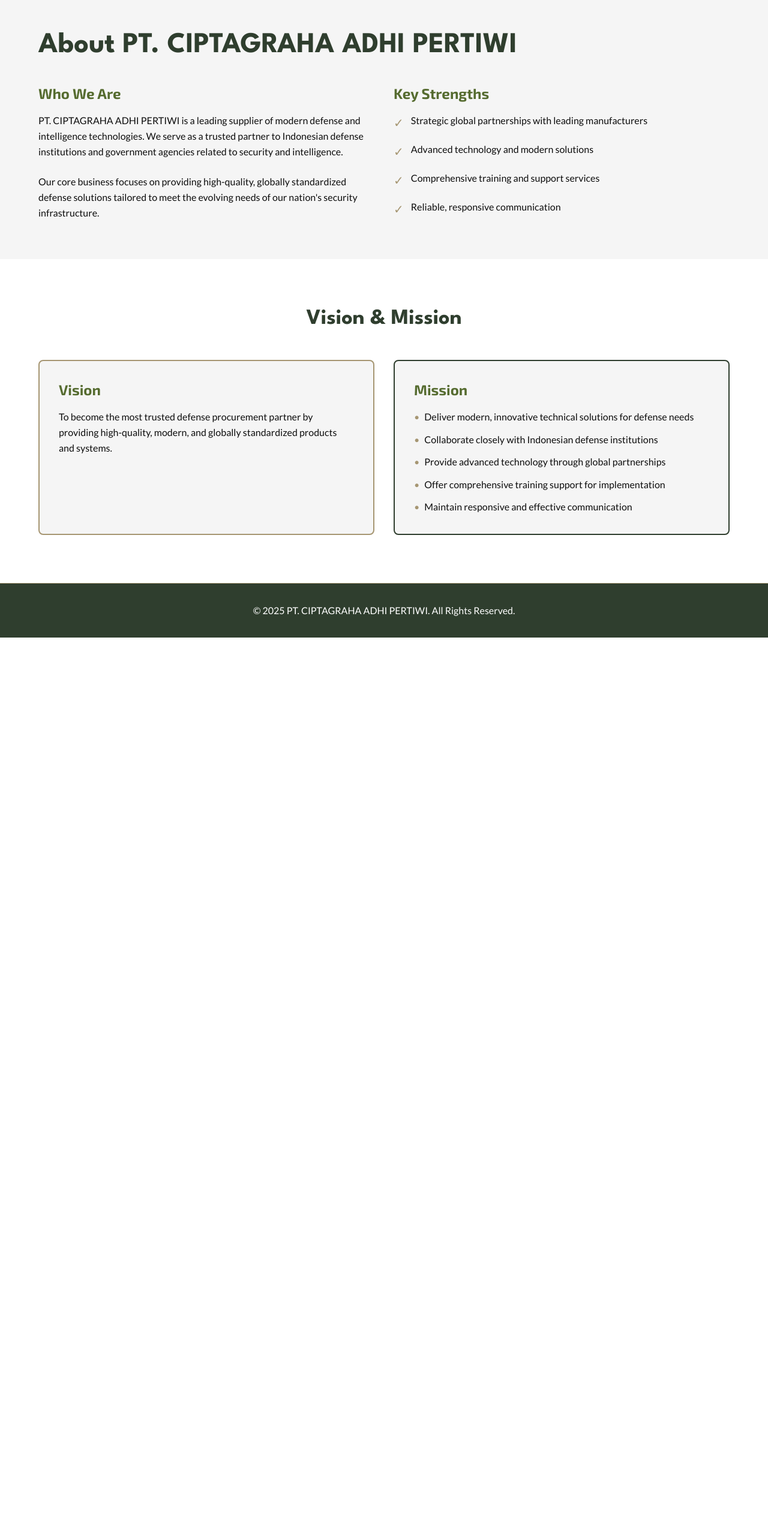
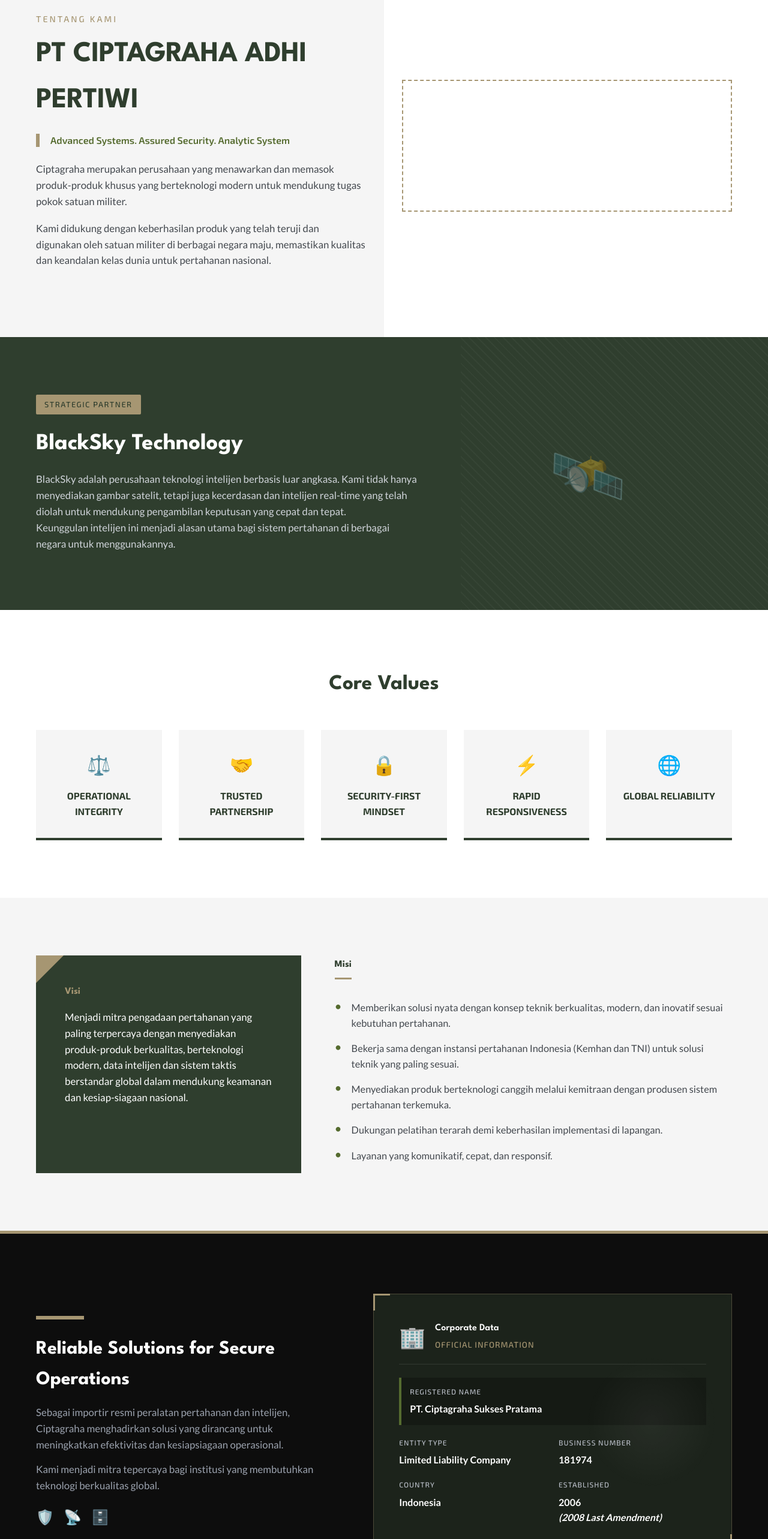
Before and after one commit to ArellSBiyantoro/compro_1_25, a Vue app: page /about in a window 1280 px wide. Shown: the part 140-2706 px from the top of the page at 60% size. Before the commit the page ends 1203 px from the top, so only its background shows below. Built offline with nearby package versions, Linux system fonts and the light colour scheme.

Commit message:
feat: redesign AboutPage with new layout and content

```diff
--- a/src/pages/AboutPage.vue
+++ b/src/pages/AboutPage.vue
@@ -1,78 +1,144 @@
 <template>
-  <div class="min-h-screen" style="background-color: var(--color-white); color: var(--color-deep-black);">
-    <section id="about" class="pt-32 pb-16 px-6" style="background-color: var(--color-light-grey);">
-      <div class="max-w-6xl mx-auto">
-        <h1 class="text-5xl font-bold mb-10" style="color: var(--color-army-dark-green); font-family: var(--font-heading);">About PT. CIPTAGRAHA ADHI PERTIWI</h1>
-        <div class="grid md:grid-cols-2 gap-12">
-          <div>
-            <h3 class="text-2xl font-bold mb-4" style="color: var(--color-olive-military); font-family: var(--font-subheading);">Who We Are</h3>
-            <p class="leading-relaxed mb-6" style="color: var(--color-deep-black); font-family: var(--font-body);">
-              PT. CIPTAGRAHA ADHI PERTIWI is a leading supplier of modern defense and intelligence technologies. We serve as a trusted partner to Indonesian defense institutions and government agencies related to security and intelligence.
-            </p>
-            <p class="leading-relaxed" style="color: var(--color-deep-black); font-family: var(--font-body);">
-              Our core business focuses on providing high-quality, globally standardized defense solutions tailored to meet the evolving needs of our nation's security infrastructure.
-            </p>
+  <div class="about-page">
+    <section class="about-section">
+      <div class="container about-grid">
+        <div class="about-content">
+          <h4 class="section-kicker">TENTANG KAMI</h4>
+          <h1>PT CIPTAGRAHA ADHI PERTIWI</h1>
+          <div class="company-tagline">Advanced Systems. Assured Security. Analytic System</div>
+          <p>
+            Ciptagraha merupakan perusahaan yang menawarkan dan memasok produk-produk khusus yang berteknologi modern
+            untuk mendukung tugas pokok satuan militer.
+          </p>
+          <p>
+            Kami didukung dengan keberhasilan produk yang telah teruji dan digunakan oleh satuan militer di berbagai negara
+            maju, memastikan kualitas dan keandalan kelas dunia untuk pertahanan nasional.
+          </p>
+        </div>
+        <div class="about-visual">
+          <div class="image-placeholder" aria-hidden="true"></div>
+        </div>
+      </div>
+    </section>
+
+    <section class="partner-section">
+      <div class="container partner-flex">
+        <div class="partner-info">
+          <span class="partner-label">Strategic Partner</span>
+          <h2 class="partner-title">BlackSky Technology</h2>
+          <p class="partner-desc">
+            BlackSky adalah perusahaan teknologi intelijen berbasis luar angkasa. Kami tidak hanya menyediakan gambar
+            satelit, tetapi juga kecerdasan dan intelijen real-time yang telah diolah untuk mendukung pengambilan keputusan
+            yang cepat dan tepat.
+          </p>
+          <p class="partner-desc">
+            Keunggulan intelijen ini menjadi alasan utama bagi sistem pertahanan di berbagai negara untuk menggunakannya.
+          </p>
+        </div>
+        <div class="partner-icon" aria-hidden="true">🛰️</div>
+      </div>
+    </section>
+
+    <section class="values-section">
+      <div class="container">
+        <h2>Core Values</h2>
+        <div class="values-grid">
+          <div class="value-card">
+            <div class="value-icon">⚖️</div>
+            <div class="value-title">Operational Integrity</div>
           </div>
-          <div>
-            <h3 class="text-2xl font-bold mb-4" style="color: var(--color-olive-military); font-family: var(--font-subheading);">Key Strengths</h3>
-            <ul class="space-y-4">
-              <li class="flex gap-3">
-                <span style="color: var(--color-dessert-tan); font-size: 20px;">✓</span>
-                <span style="color: var(--color-deep-black); font-family: var(--font-body);">Strategic global partnerships with leading manufacturers</span>
-              </li>
-              <li class="flex gap-3">
-                <span style="color: var(--color-dessert-tan); font-size: 20px;">✓</span>
-                <span style="color: var(--color-deep-black); font-family: var(--font-body);">Advanced technology and modern solutions</span>
-              </li>
-              <li class="flex gap-3">
-                <span style="color: var(--color-dessert-tan); font-size: 20px;">✓</span>
-                <span style="color: var(--color-deep-black); font-family: var(--font-body);">Comprehensive training and support services</span>
-              </li>
-              <li class="flex gap-3">
-                <span style="color: var(--color-dessert-tan); font-size: 20px;">✓</span>
-                <span style="color: var(--color-deep-black); font-family: var(--font-body);">Reliable, responsive communication</span>
-              </li>
-            </ul>
+          <div class="value-card">
+            <div class="value-icon">🤝</div>
+            <div class="value-title">Trusted Partnership</div>
+          </div>
+          <div class="value-card">
+            <div class="value-icon">🔒</div>
+            <div class="value-title">Security-First Mindset</div>
+          </div>
+          <div class="value-card">
+            <div class="value-icon">⚡</div>
+            <div class="value-title">Rapid Responsiveness</div>
+          </div>
+          <div class="value-card">
+            <div class="value-icon">🌐</div>
+            <div class="value-title">Global Reliability</div>
           </div>
         </div>
       </div>
     </section>
 
-    <!-- Vision & Mission Section -->
-    <section id="vision" class="py-20 px-6" style="background-color: var(--color-white);">
-      <div class="max-w-6xl mx-auto">
-        <h2 class="text-4xl font-bold mb-12 text-center" style="color: var(--color-army-dark-green); font-family: var(--font-heading);">Vision & Mission</h2>
-        <div class="grid md:grid-cols-2 gap-8">
-          <div class="p-8 rounded-lg border-2" style="background-color: var(--color-light-grey); border-color: var(--color-dessert-tan);">
-            <h3 class="text-2xl font-bold mb-4" style="color: var(--color-olive-military); font-family: var(--font-subheading);">Vision</h3>
-            <p class="leading-relaxed" style="color: var(--color-deep-black); font-family: var(--font-body);">
-              To become the most trusted defense procurement partner by providing high-quality, modern, and globally standardized products and systems.
-            </p>
+    <section class="vm-section" id="vision">
+      <div class="container vm-grid">
+        <div class="visi-box">
+          <h3>Visi</h3>
+          <p>
+            Menjadi mitra pengadaan pertahanan yang paling terpercaya dengan menyediakan produk-produk berkualitas,
+            berteknologi modern, data intelijen dan sistem taktis berstandar global dalam mendukung keamanan dan
+            kesiap-siagaan nasional.
+          </p>
+        </div>
+        <div class="misi-box">
+          <h3>Misi</h3>
+          <ul class="misi-list">
+            <li>Memberikan solusi nyata dengan konsep teknik berkualitas, modern, dan inovatif sesuai kebutuhan pertahanan.</li>
+            <li>Bekerja sama dengan instansi pertahanan Indonesia (Kemhan dan TNI) untuk solusi teknik yang paling sesuai.</li>
+            <li>Menyediakan produk berteknologi canggih melalui kemitraan dengan produsen sistem pertahanan terkemuka.</li>
+            <li>Dukungan pelatihan terarah demi keberhasilan implementasi di lapangan.</li>
+            <li>Layanan yang komunikatif, cepat, dan responsif.</li>
+          </ul>
+        </div>
+      </div>
+    </section>
+
+    <section class="identity-section">
+      <div class="container identity-grid">
+        <div class="identity-text">
+          <div class="highlight-bar"></div>
+          <h2>Reliable Solutions for Secure Operations</h2>
+          <p>
+            Sebagai importir resmi peralatan pertahanan dan intelijen, Ciptagraha menghadirkan solusi yang dirancang untuk
+            meningkatkan efektivitas dan kesiapsiagaan operasional.
+          </p>
+          <p>
+            Kami menjadi mitra tepercaya bagi institusi yang membutuhkan teknologi berkualitas global.
+          </p>
+          <div class="icon-row" aria-hidden="true">
+            <span>🛡️</span>
+            <span>📡</span>
+            <span>🗄️</span>
           </div>
-          <div class="p-8 rounded-lg border-2" style="background-color: var(--color-light-grey); border-color: var(--color-army-dark-green);">
-            <h3 class="text-2xl font-bold mb-4" style="color: var(--color-olive-military); font-family: var(--font-subheading);">Mission</h3>
-            <ul class="space-y-3">
-              <li class="flex gap-2">
-                <span style="color: var(--color-dessert-tan);">•</span>
-                <span style="color: var(--color-deep-black); font-family: var(--font-body);">Deliver modern, innovative technical solutions for defense needs</span>
-              </li>
-              <li class="flex gap-2">
-                <span style="color: var(--color-dessert-tan);">•</span>
-                <span style="color: var(--color-deep-black); font-family: var(--font-body);">Collaborate closely with Indonesian defense institutions</span>
-              </li>
-              <li class="flex gap-2">
-                <span style="color: var(--color-dessert-tan);">•</span>
-                <span style="color: var(--color-deep-black); font-family: var(--font-body);">Provide advanced technology through global partnerships</span>
-              </li>
-              <li class="flex gap-2">
-                <span style="color: var(--color-dessert-tan);">•</span>
-                <span style="color: var(--color-deep-black); font-family: var(--font-body);">Offer comprehensive training support for implementation</span>
-              </li>
-              <li class="flex gap-2">
-                <span style="color: var(--color-dessert-tan);">•</span>
-                <span style="color: var(--color-deep-black); font-family: var(--font-body);">Maintain responsive and effective communication</span>
-              </li>
-            </ul>
+        </div>
+
+        <div class="legal-card">
+          <div class="legal-header">
+            <div class="legal-icon">🏢</div>
+            <div>
+              <h4>Corporate Data</h4>
+              <span>Official Information</span>
+            </div>
+          </div>
+          <div class="legal-grid">
+            <div class="legal-item full-width">
+              <label>Registered Name</label>
+              <div>PT. Ciptagraha Sukses Pratama</div>
+            </div>
+            <div class="legal-item">
+              <label>Entity Type</label>
+              <div>Limited Liability Company</div>
+            </div>
+            <div class="legal-item">
+              <label>Business Number</label>
+              <div>181974</div>
+            </div>
+            <div class="legal-item">
+              <label>Country</label>
+              <div>Indonesia</div>
+            </div>
+            <div class="legal-item">
+              <label>Established</label>
+              <div class="highlight">2006</div>
+              <div class="note">(2008 Last Amendment)</div>
+            </div>
           </div>
         </div>
       </div>
@@ -81,3 +147,443 @@
 </template>
 
 <script setup lang="ts"></script>
+
+<style scoped>
+.about-page {
+  color: var(--color-gunmetal-grey);
+  background: var(--color-white);
+  font-family: var(--font-body);
+}
+
+.container {
+  max-width: 1200px;
+  margin: 0 auto;
+  padding: 0 20px;
+}
+
+.about-section {
+  padding: 96px 0;
+  background: linear-gradient(to right, var(--color-light-grey) 50%, var(--color-white) 50%);
+}
+
+.about-grid {
+  display: grid;
+  grid-template-columns: repeat(2, minmax(0, 1fr));
+  gap: 60px;
+  align-items: center;
+}
+
+.about-content h1 {
+  font-family: var(--font-heading);
+  font-size: clamp(2.5rem, 4vw, 3rem);
+  color: var(--color-army-dark-green);
+  letter-spacing: -0.5px;
+  text-transform: uppercase;
+  margin-bottom: 16px;
+}
+
+.section-kicker {
+  font-family: var(--font-subheading);
+  color: var(--color-dessert-tan);
+  letter-spacing: 3px;
+  font-size: 0.9rem;
+  margin-bottom: 10px;
+}
+
+.company-tagline {
+  font-family: var(--font-subheading);
+  font-weight: 600;
+  color: var(--color-olive-military);
+  margin-bottom: 24px;
+  padding-left: 18px;
+  border-left: 6px solid var(--color-dessert-tan);
+  line-height: 1.4;
+}
+
+.about-content p {
+  font-size: 1.05rem;
+  margin-bottom: 18px;
+}
+
+.about-visual .image-placeholder {
+  width: 100%;
+  min-height: 220px;
+  background: transparent;
+  border: 2px dashed var(--color-dessert-tan);
+}
+
+.partner-section {
+  position: relative;
+  overflow: hidden;
+  background: var(--color-army-dark-green);
+  color: var(--color-white);
+  padding: 96px 0;
+}
+
+.partner-section::before {
+  content: "";
+  position: absolute;
+  top: 0;
+  right: 0;
+  width: 40%;
+  height: 100%;
+  background: repeating-linear-gradient(
+    45deg,
+    rgba(255, 255, 255, 0.03) 0px,
+    rgba(255, 255, 255, 0.03) 2px,
+    transparent 2px,
+    transparent 10px
+  );
+}
+
+.partner-flex {
+  position: relative;
+  display: flex;
+  flex-wrap: wrap;
+  gap: 40px;
+  align-items: center;
+  justify-content: space-between;
+}
+
+.partner-label {
+  display: inline-block;
+  background: var(--color-dessert-tan);
+  color: var(--color-army-dark-green);
+  padding: 6px 14px;
+  font-family: var(--font-subheading);
+  font-size: 0.8rem;
+  letter-spacing: 1.5px;
+  text-transform: uppercase;
+  border-radius: 2px;
+  margin-bottom: 18px;
+}
+
+.partner-title {
+  font-family: var(--font-heading);
+  color: var(--color-white);
+  font-size: clamp(2rem, 3vw, 2.5rem);
+  margin-bottom: 16px;
+}
+
+.partner-desc {
+  color: #d1d5db;
+  font-size: 1.05rem;
+  max-width: 640px;
+}
+
+.partner-icon {
+  font-size: clamp(4rem, 8vw, 8rem);
+  color: rgba(255, 255, 255, 0.35);
+  flex: 1 1 260px;
+  text-align: center;
+}
+
+.values-section {
+  padding: 96px 0;
+  text-align: center;
+}
+
+.values-section h2 {
+  font-family: var(--font-heading);
+  color: var(--color-army-dark-green);
+  font-size: 2.2rem;
+}
+
+.values-grid {
+  display: grid;
+  grid-template-columns: repeat(auto-fit, minmax(200px, 1fr));
+  gap: 28px;
+  margin-top: 48px;
+}
+
+.value-card {
+  background: var(--color-light-grey);
+  padding: 32px 24px;
+  border-bottom: 4px solid var(--color-army-dark-green);
+  transition: transform 0.2s ease, border-color 0.2s ease;
+}
+
+.value-card:hover {
+  transform: translateY(-4px);
+  border-bottom-color: var(--color-dessert-tan);
+}
+
+.value-icon {
+  font-size: 2rem;
+  color: var(--color-olive-military);
+  margin-bottom: 14px;
+}
+
+.value-title {
+  font-family: var(--font-subheading);
+  font-weight: 700;
+  color: var(--color-army-dark-green);
+  text-transform: uppercase;
+  font-size: 1rem;
+}
+
+.vm-section {
+  padding: 96px 0;
+  background: var(--color-light-grey);
+}
+
+.vm-grid {
+  display: grid;
+  grid-template-columns: 1fr 1.5fr;
+  gap: 56px;
+}
+
+.visi-box {
+  background: var(--color-army-dark-green);
+  color: var(--color-white);
+  padding: 48px;
+  position: relative;
+}
+
+.visi-box::after {
+  content: "";
+  position: absolute;
+  top: 0;
+  left: 0;
+  border-top: 46px solid var(--color-dessert-tan);
+  border-right: 46px solid transparent;
+}
+
+.visi-box h3,
+.misi-box h3 {
+  font-family: var(--font-heading);
+  color: var(--color-dessert-tan);
+  margin-bottom: 16px;
+}
+
+.visi-box p {
+  font-size: 1.05rem;
+}
+
+.misi-box h3 {
+  color: var(--color-army-dark-green);
+  border-bottom: 3px solid var(--color-dessert-tan);
+  display: inline-block;
+  padding-bottom: 8px;
+}
+
+.misi-list {
+  list-style: none;
+  margin-top: 18px;
+}
+
+.misi-list li {
+  position: relative;
+  padding-left: 28px;
+  margin-bottom: 16px;
+  color: var(--color-gunmetal-grey);
+  font-size: 1.02rem;
+}
+
+.misi-list li::before {
+  content: "•";
+  position: absolute;
+  left: 0;
+  top: 0;
+  color: var(--color-olive-military);
+  font-size: 1.3rem;
+  line-height: 1;
+}
+
+.identity-section {
+  background: var(--color-deep-black);
+  color: var(--color-white);
+  padding: 100px 0;
+  border-top: 5px solid var(--color-dessert-tan);
+  position: relative;
+}
+
+.identity-section::after {
+  content: "";
+  position: absolute;
+  right: 5%;
+  top: 50%;
+  transform: translateY(-50%);
+  width: 260px;
+  height: 260px;
+  background: radial-gradient(circle, rgba(255, 255, 255, 0.05) 0%, rgba(255, 255, 255, 0) 60%);
+  pointer-events: none;
+}
+
+.identity-grid {
+  display: grid;
+  grid-template-columns: 1fr 1.2fr;
+  gap: 64px;
+  align-items: center;
+}
+
+.highlight-bar {
+  width: 80px;
+  height: 6px;
+  background: var(--color-dessert-tan);
+  margin-bottom: 24px;
+}
+
+.identity-text h2 {
+  font-family: var(--font-heading);
+  color: var(--color-white);
+  margin-bottom: 16px;
+  font-size: 2rem;
+}
+
+.identity-text p {
+  color: #9ca3af;
+  font-size: 1.05rem;
+  margin-bottom: 14px;
+}
+
+.icon-row {
+  display: flex;
+  gap: 16px;
+  margin-top: 20px;
+  font-size: 1.5rem;
+  color: var(--color-dessert-tan);
+}
+
+.legal-card {
+  position: relative;
+  background: rgba(47, 62, 46, 0.45);
+  border: 1px solid rgba(166, 150, 114, 0.35);
+  padding: 42px;
+  backdrop-filter: blur(4px);
+}
+
+.legal-card::before,
+.legal-card::after {
+  content: "";
+  position: absolute;
+  width: 28px;
+  height: 28px;
+  border-color: var(--color-dessert-tan);
+  border-style: solid;
+}
+
+.legal-card::before {
+  top: -1px;
+  left: -1px;
+  border-width: 3px 0 0 3px;
+}
+
+.legal-card::after {
+  bottom: -1px;
+  right: -1px;
+  border-width: 0 3px 3px 0;
+}
+
+.legal-header {
+  display: flex;
+  gap: 16px;
+  align-items: center;
+  padding-bottom: 18px;
+  margin-bottom: 22px;
+  border-bottom: 1px solid rgba(255, 255, 255, 0.1);
+}
+
+.legal-icon {
+  font-size: 2.2rem;
+  color: var(--color-dessert-tan);
+}
+
+.legal-header h4 {
+  font-family: var(--font-heading);
+  color: var(--color-white);
+  margin: 0;
+}
+
+.legal-header span {
+  font-family: var(--font-subheading);
+  font-size: 0.85rem;
+  color: var(--color-dessert-tan);
+  letter-spacing: 1px;
+  text-transform: uppercase;
+}
+
+.legal-grid {
+  display: grid;
+  grid-template-columns: repeat(2, minmax(0, 1fr));
+  gap: 20px;
+}
+
+.legal-item label {
+  display: block;
+  font-family: var(--font-subheading);
+  font-size: 0.75rem;
+  letter-spacing: 1px;
+  text-transform: uppercase;
+  color: #b7bcc5;
+  margin-bottom: 6px;
+}
+
+.legal-item div {
+  font-weight: 700;
+  font-size: 1rem;
+  color: var(--color-white);
+  font-family: var(--font-body);
+}
+
+.legal-item.full-width {
+  grid-column: span 2;
+  background: rgba(0, 0, 0, 0.25);
+  padding: 14px;
+  border-left: 4px solid var(--color-olive-military);
+}
+
+.highlight {
+  color: var(--color-dessert-tan);
+  font-size: 1.2rem;
+}
+
+.note {
+  font-size: 0.85rem;
+  color: #9ca3af;
+  font-style: italic;
+}
+
+@media (max-width: 1024px) {
+  .about-section {
+    background: var(--color-light-grey);
+  }
+
+  .about-grid,
+  .vm-grid,
+  .identity-grid {
+    grid-template-columns: 1fr;
+  }
+
+  .partner-section::before {
+    width: 55%;
+  }
+}
+
+@media (max-width: 768px) {
+  .about-section,
+  .partner-section,
+  .values-section,
+  .vm-section,
+  .identity-section {
+    padding: 64px 0;
+  }
+
+  .about-grid {
+    gap: 32px;
+  }
+
+  .partner-flex {
+    gap: 28px;
+  }
+
+  .values-grid,
+  .legal-grid {
+    grid-template-columns: 1fr;
+  }
+
+  .legal-item.full-width {
+    grid-column: span 1;
+  }
+}
+</style>
```
